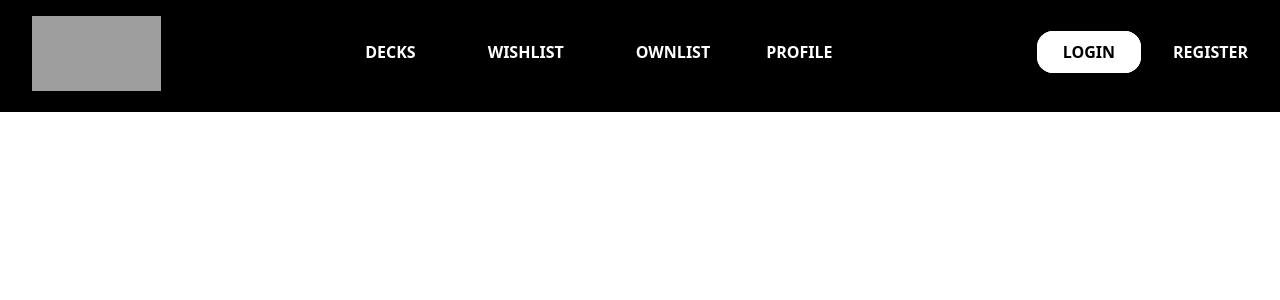
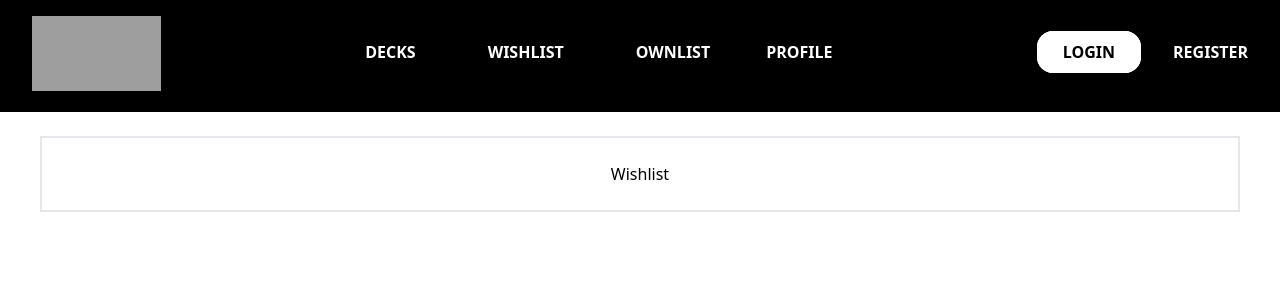
Before and after one commit to RamanTheDeveloper/YugiohDeckBuilder, a React (Create React App) app in the folder yugioh-deck-builder/: page /wishlist in a window 1280 px wide. Shown: the top 300 px of the page. Built offline with nearby package versions, Linux system fonts and the light colour scheme; grey boxes are pictures that could not be loaded; the HTML template or start-up script is replaced by a standard one.

Commit message:
Wishlist basics created

```diff
--- a/yugioh-deck-builder/src/App.js
+++ b/yugioh-deck-builder/src/App.js
@@ -7,8 +7,13 @@ import Navbar from './Components/navbar/Navbar';
 import { initializeApp } from 'firebase/app'
 import Decks from './Components/decks/Decks';
 import Profile from './Components/profile/Profile';
+import { useState } from 'react';
+import Wishlist from './Components/wishlist/Wishlist';
 
 function App() {
+
+
+
   return (
     <>
       <Navbar/>
@@ -18,6 +23,7 @@ function App() {
         <Route path='/register' element={<Registration/>}/>
         <Route path='/decks' element={<Decks/>}/>
         <Route path='/profile' element={<Profile/>}/>
+        <Route path='/wishlist' element={<Wishlist/>}/>
       </Routes>
     </>
   );
--- a/yugioh-deck-builder/src/Components/homepage/CardDisplay.js
+++ b/yugioh-deck-builder/src/Components/homepage/CardDisplay.js
@@ -1,4 +1,4 @@
-import React from 'react'
+import React, { useState } from 'react'
 import Cards from '../../JsonData/FormattedData.json'
 
 function CardDisplay(props) {
@@ -13,7 +13,18 @@ function CardDisplay(props) {
         }
     })
 
-    let lastIndex = 25
+    let lastIndex = 50
+
+    const [list, setList] = useState()
+
+    const handleAddWishlist = () => {
+        const newList = list.concat({name})
+
+        setList(newList)
+    }
+
+    const [name, setName] = useState()
+
 
 
 
@@ -28,11 +39,11 @@ function CardDisplay(props) {
                                     <img src={card.card_images[0].image_url_small} className='w-auto h-auto' alt="Yugioh Card Image" loading='lazy'/>
                                 </div>
                                 <div className='flex flex-col justify-center align-middle w-full'>
-                                    <h4><b>Name:</b> {card.name}</h4>
+                                    <h4 name={name}><b>Name:</b> {card.name}</h4>
                                     <p><b>Description:</b> {card.desc}</p>
                                 </div>
                                 <div className="flex flex-row justify-center align-middle gap-3 h-full w-auto">
-                                    <button className='bg-red-500 text-white font-medium h-14 w-auto rounded p-2 shadow-md hover:bg-red-800 hover-shadow-lg'>Wishlist</button>
+                                    <button className='bg-red-500 text-white font-medium h-14 w-auto rounded p-2 shadow-md hover:bg-red-800 hover-shadow-lg' onClick={handleAddWishlist}>Wishlist</button>
                                     <button className='bg-black text-white font-medium h-14 w-auto rounded p-2 shadow-md hover:bg-gray-800 hover-shadow-lg'>Ownlist</button>
                                 </div>
                             </div>
--- a/yugioh-deck-builder/src/Components/navbar/Navbar.js
+++ b/yugioh-deck-builder/src/Components/navbar/Navbar.js
@@ -11,7 +11,7 @@ function Navbar() {
       <Link to="/"><a href='/#'><img src={logo} alt="Logo" className='w-[145px] h-[75px] cursor-pointer relative pl-4' /></a></Link>
       <ul className='flex justify-center align-middle list-none text-center pt-6 gap-2'>
         <li><a href='#' className='m-8 text-white decoration-none text-base font-semibold uppercase hover:text-black hover:bg-white hover:rounded-2xl hover:px-6 hover:py-2 hover:transition-all ease-in-out duration-300'><Link to="/decks">Decks</Link></a></li>
-        <li><a href="/#" className='m-8 text-white decoration-none text-base font-semibold uppercase hover:text-black hover:bg-white hover:rounded-2xl hover:px-6 hover:py-2 hover:transition-all ease-in-out duration-300'>Wishlist</a></li>
+        <li><a href="/#" className='m-8 text-white decoration-none text-base font-semibold uppercase hover:text-black hover:bg-white hover:rounded-2xl hover:px-6 hover:py-2 hover:transition-all ease-in-out duration-300'><Link to="/wishlist">Wishlist</Link></a></li>
         <li><a href="/#" className='m-8 text-white decoration-none text-base font-semibold uppercase hover:text-black hover:bg-white hover:rounded-2xl hover:px-6 hover:py-2 hover:transition-all ease-in-out duration-300'>Ownlist</a></li>
         <li><a href="/#" className='m-4 text-white decoration-none text-base font-semibold uppercase hover:text-black hover:bg-white hover:rounded-2xl hover:px-6 hover:py-2 hover:transition-all ease-in-out duration-300'><Link to="/profile">Profile</Link></a></li>
       </ul>
--- /dev/null
+++ b/yugioh-deck-builder/src/Components/wishlist/Wishlist.js
@@ -0,0 +1,13 @@
+import React from 'react'
+
+const Wishlist = ({ wishlistItems }) => {
+    return (
+        <div className='flex justify-center align-middle p-6'>
+            <div className='box-border h-full w-[75rem] border-2 flex flex-row justify-center align-middle p-6'>
+                <h1>Wishlist</h1>
+            </div>
+        </div>
+    )
+}
+
+export default Wishlist
```
